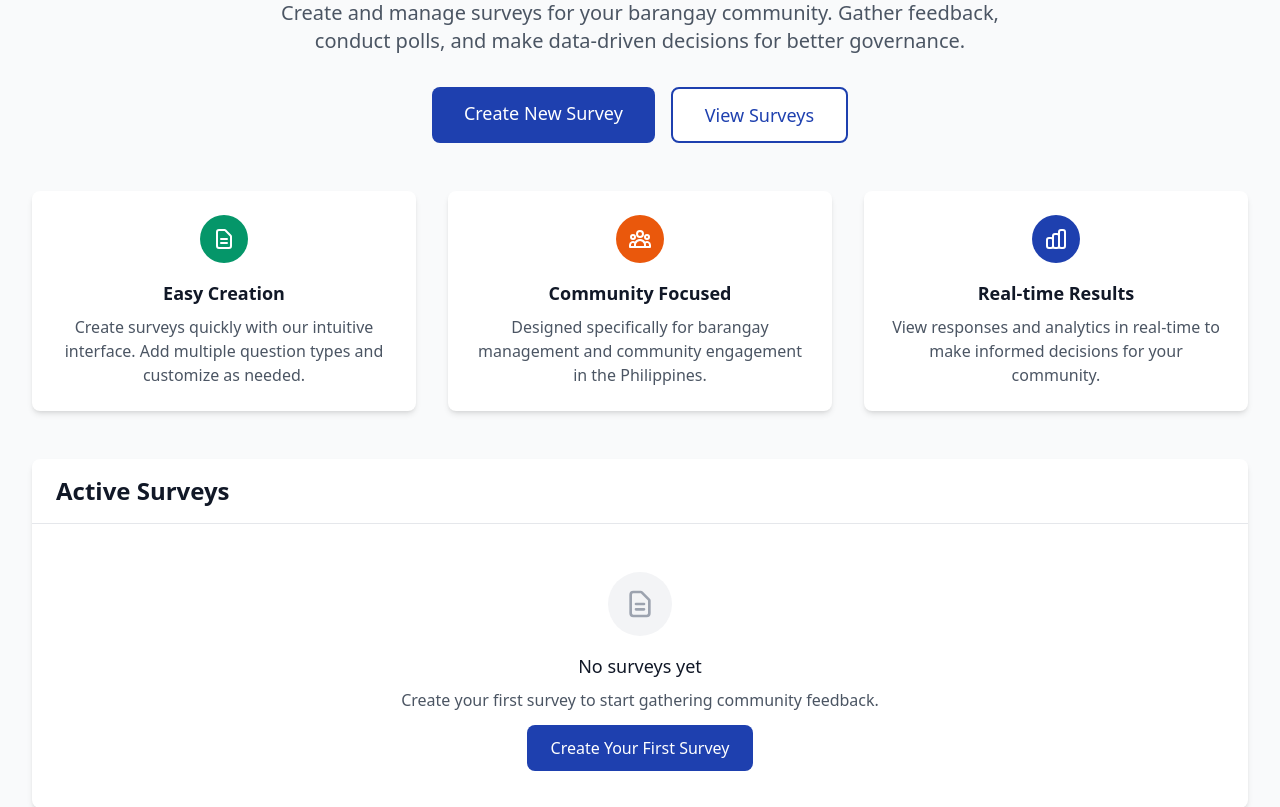
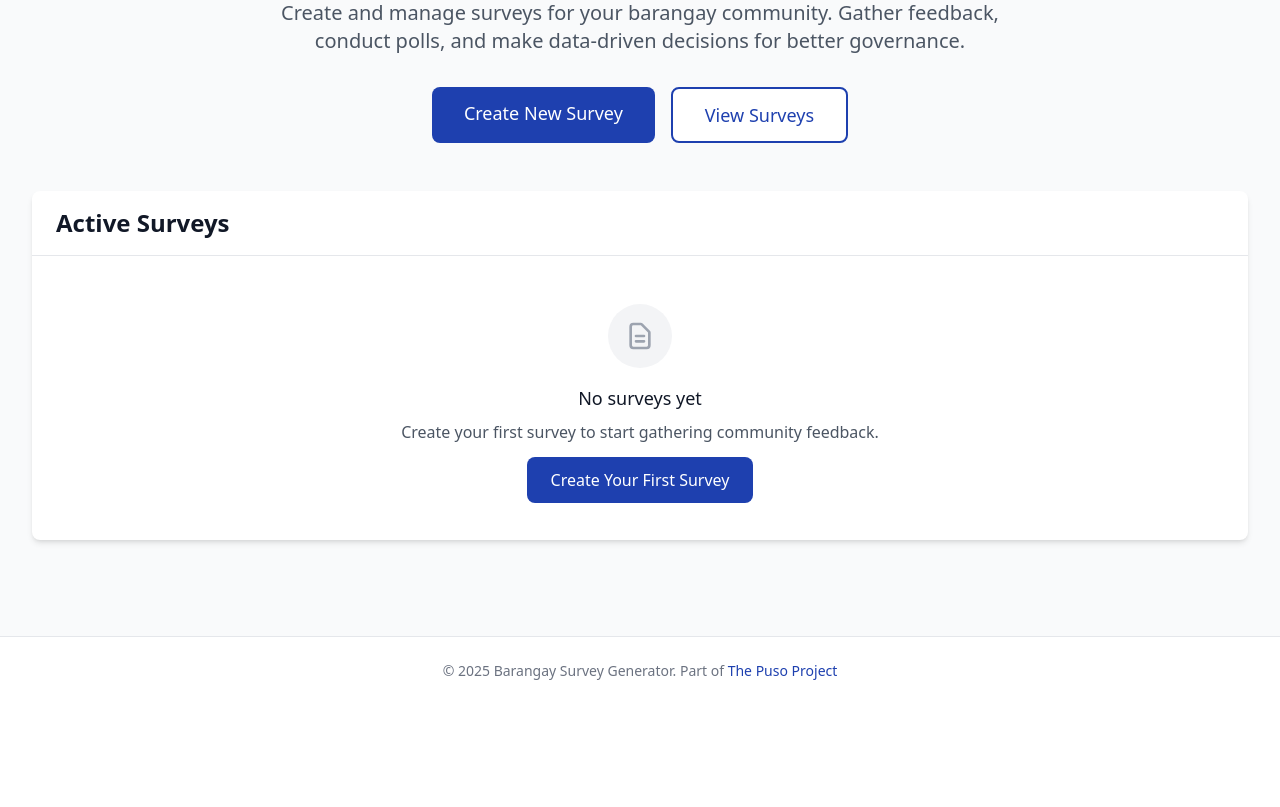
Before and after one commit to dataengineeringpilipinas/barangay-survey-generator, a FastAPI app: page / in a window 1280 px wide. Shown: the part 173-980 px from the top of the page. After the commit the page ends 853 px from the top, so only its background shows below. Run offline with FastAPI, Linux system fonts and the light colour scheme; some libraries are stand-ins or nearby versions.

Commit message:
ui: Remove feature cards from homepage
- Hide Easy Creation, Community Focused, and Real-time Results cards
- Streamline homepage layout for cleaner appearance
- Maintain hero section and action buttons
- Direct focus on Active Surveys section

```diff
--- a/templates/home.html
+++ b/templates/home.html
@@ -22,38 +22,6 @@
         </div>
     </div>
 
-    <!-- Features Section -->
-    <div class="grid md:grid-cols-3 gap-8 mb-12">
-        <div class="bg-white p-6 rounded-lg shadow-md text-center">
-            <div class="w-12 h-12 bg-barangay-green rounded-full flex items-center justify-center mx-auto mb-4">
-                <svg class="w-6 h-6 text-white" fill="none" stroke="currentColor" viewBox="0 0 24 24">
-                    <path stroke-linecap="round" stroke-linejoin="round" stroke-width="2" d="M9 12h6m-6 4h6m2 5H7a2 2 0 01-2-2V5a2 2 0 012-2h5.586a1 1 0 01.707.293l5.414 5.414a1 1 0 01.293.707V19a2 2 0 01-2 2z"></path>
-                </svg>
-            </div>
-            <h3 class="text-lg font-semibold text-gray-900 mb-2">Easy Creation</h3>
-            <p class="text-gray-600">Create surveys quickly with our intuitive interface. Add multiple question types and customize as needed.</p>
-        </div>
-
-        <div class="bg-white p-6 rounded-lg shadow-md text-center">
-            <div class="w-12 h-12 bg-barangay-orange rounded-full flex items-center justify-center mx-auto mb-4">
-                <svg class="w-6 h-6 text-white" fill="none" stroke="currentColor" viewBox="0 0 24 24">
-                    <path stroke-linecap="round" stroke-linejoin="round" stroke-width="2" d="M17 20h5v-2a3 3 0 00-5.356-1.857M17 20H7m10 0v-2c0-.656-.126-1.283-.356-1.857M7 20H2v-2a3 3 0 015.356-1.857M7 20v-2c0-.656.126-1.283.356-1.857m0 0a5.002 5.002 0 019.288 0M15 7a3 3 0 11-6 0 3 3 0 016 0zm6 3a2 2 0 11-4 0 2 2 0 014 0zM7 10a2 2 0 11-4 0 2 2 0 014 0z"></path>
-                </svg>
-            </div>
-            <h3 class="text-lg font-semibold text-gray-900 mb-2">Community Focused</h3>
-            <p class="text-gray-600">Designed specifically for barangay management and community engagement in the Philippines.</p>
-        </div>
-
-        <div class="bg-white p-6 rounded-lg shadow-md text-center">
-            <div class="w-12 h-12 bg-barangay-blue rounded-full flex items-center justify-center mx-auto mb-4">
-                <svg class="w-6 h-6 text-white" fill="none" stroke="currentColor" viewBox="0 0 24 24">
-                    <path stroke-linecap="round" stroke-linejoin="round" stroke-width="2" d="M9 19v-6a2 2 0 00-2-2H5a2 2 0 00-2 2v6a2 2 0 002 2h2a2 2 0 002-2zm0 0V9a2 2 0 012-2h2a2 2 0 012 2v10m-6 0a2 2 0 002 2h2a2 2 0 002-2m0 0V5a2 2 0 012-2h2a2 2 0 012 2v14a2 2 0 01-2 2h-2a2 2 0 01-2-2z"></path>
-                </svg>
-            </div>
-            <h3 class="text-lg font-semibold text-gray-900 mb-2">Real-time Results</h3>
-            <p class="text-gray-600">View responses and analytics in real-time to make informed decisions for your community.</p>
-        </div>
-    </div>
 
     <!-- Active Surveys Section -->
     <div id="surveys" class="bg-white rounded-lg shadow-md">
```
